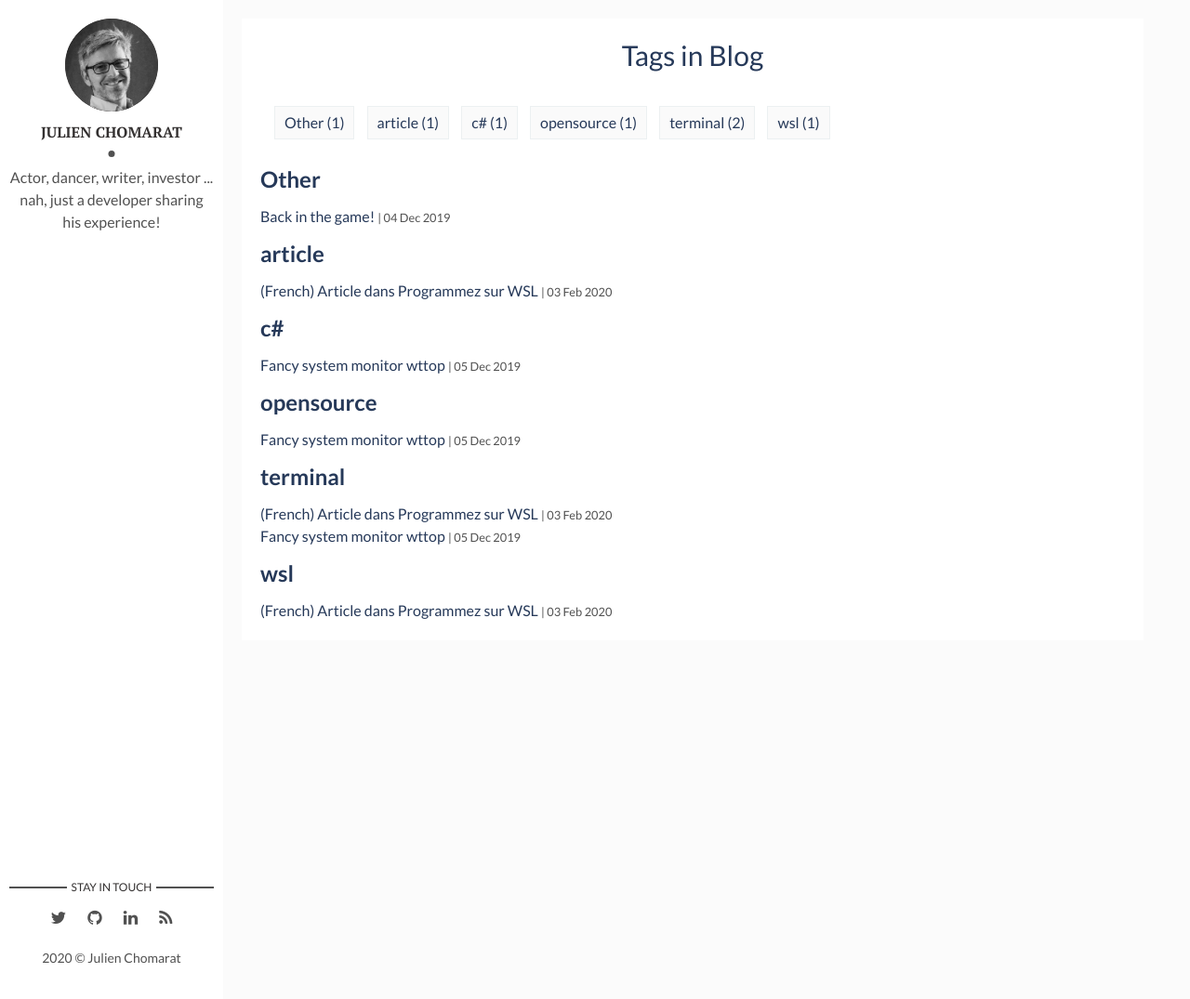
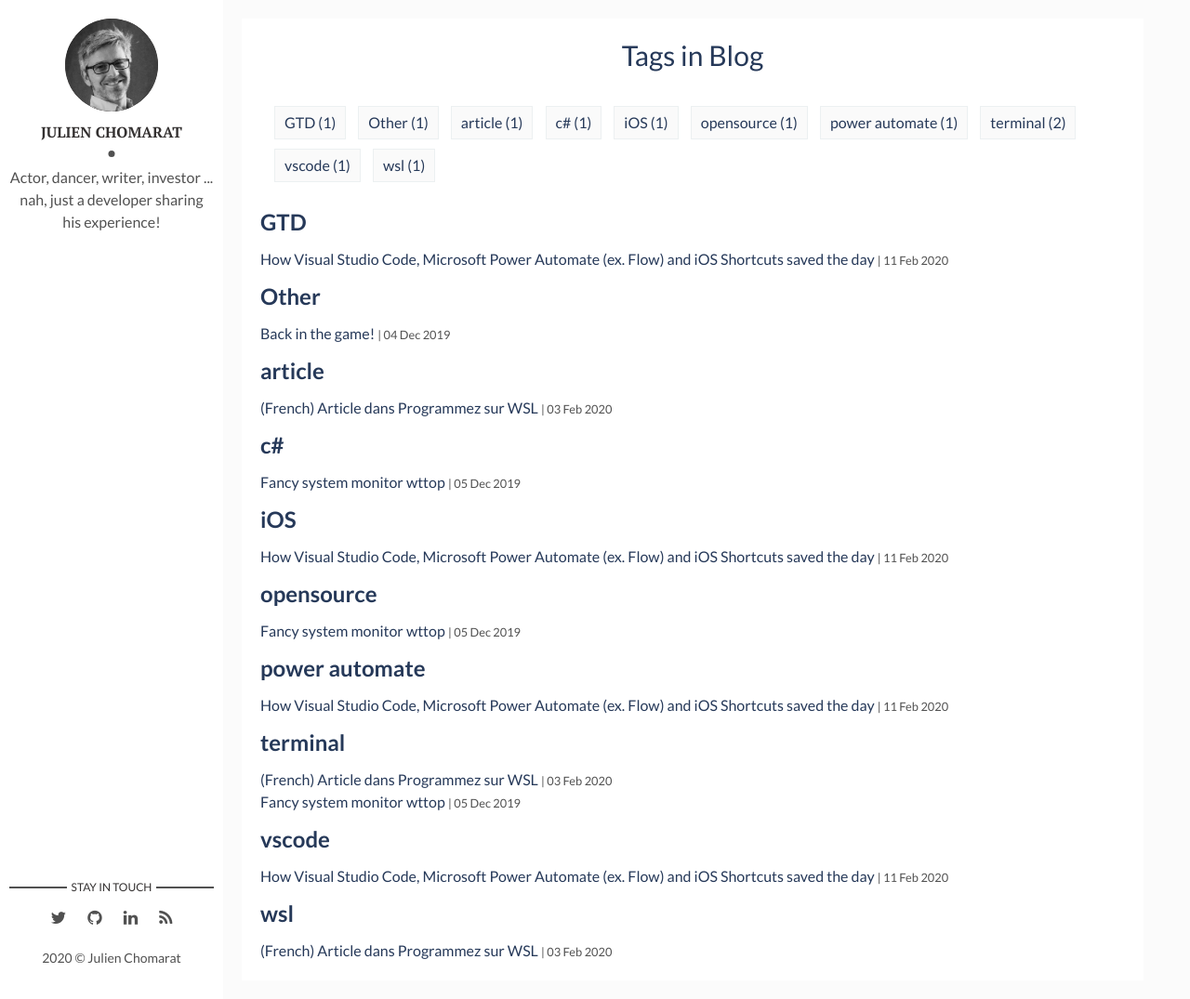
Before and after one commit to jchomarat/jchomarat.github.io, a Jekyll site: the page built from tags.html, in a window 1280 px wide and 1075 px high. Shown: the whole window at 93% size. Built offline with Jekyll 4.4.1, drawn with Linux system fonts in a browser that asks for light colours; some of the changed lines change nothing that is shown.

Commit message:
article finalized

````diff
--- /dev/null
+++ b/_posts/2020-02-06-gtd-vscode-mspowerautomate-iosshortcut.markdown
@@ -0,0 +1,166 @@
+---
+layout: post
+title: How Visual Studio Code, Microsoft Power Automate (ex. Flow) and iOS Shortcuts saved the day
+date: 2020-02-11 10:00:00 +0100
+description: Using a clean organization and a few tricks, you can now easily capture every thoughts that cross your mind
+img: posts/2020-02-06-gtd-vscode-mspowerautomate-iosshortcut/cover.png
+fig-caption:
+tags: [GTD, power automate, iOS, vscode]
+guid: b296bb82-64e7-468f-823a-13bf941c3e08
+---
+In this article I will present an approach I have set up to make sure that all my notes, whether there are personal or related to my work, are centralized and accessible from any devices. I will also propose a way to make sure that my thoughts (that can come at any time) are captured and stored in the same repository.
+
+# Why one needs a methodology
+
+I am fully aware that what I will propose is intended to *me*, as we do not have all the same way of thinking or working. So first thing first is to know yourself. For instance, I have the memory of a goldfish, so I know that I need to write things down in order to not lose them. In addition, thoughts that are crossing my mind, most of time, come when I am doing something else. And of course, this can have an impact on the task I am currently doing. This is by the way part of the GTD (Get Things Done) methodology: we need to off-load our mind in order to remain efficient.
+
+Having notes well organized, and processes to record everything is key.
+
+At home I have a mac, and the tool I am using to store my notes is [nvalt](https://brettterpstra.com/projects/nvalt/). It is a simple, yet efficient, notes taking tool. However, this tool has, to me, two major problems:
+
+1. It is only available on OSX
+2. Notes are stored in [Simple Note](https://simplenote.com/) service, not as *flat files*
+
+I have seen on [Github](https://github.com/) several initiatives to have nvalt *-like* tool ported on Windows - but, and my apologies to the developers who have worked on them, it is not as powerful and quick as [nvalt](https://brettterpstra.com/projects/nvalt/).
+
+Notes in [nvalt](https://brettterpstra.com/projects/nvalt/) can be stored in [Simple Note](https://simplenote.com/), hence accessible from Windows using the [Simple Note](https://simplenote.com/) client. A client is also available in iOS & Android. Again, [Simple Note](https://simplenote.com/) is lacking the value [nvalt](https://brettterpstra.com/projects/nvalt/) is bringing.
+
+I have plans to make my own tool, in Python with QT, that will be cross platform, but it takes time. So in the meantime I needed to come up with a solution.
+
+# What are we going to do
+
+This being said, I had to make trade-offs on my needs to achieve what I want.
+
+Talking about needs, what do I need?
+
+- [ ]  Text based notes tool (that can be markdown, but markdown is text-based)
+- [ ] Search capabilities (notes file name & content search)
+- [ ] Keyboards shortcut for quicker access to my content
+- [ ] Accessible from Windows 10, OSX and iOS
+- [ ] Way to capture what crosses my mind, whether I am on my phone or on my computer
+- [ ] Captured thoughts must be timestamped and stored in the same repository as my entire notes
+
+To achieve all of that, we are going to use the following tools:
+
+* [Visual Studio Code](https://code.visualstudio.com/), or vscode, a free IDE that supports markdown, available on both Windows & OSX (and even Linux, but I do not need that)
+* [OneDrive](https://onedrive.live.com/), a cloud based storage
+* [Microsoft Power Automate](https://preview.flow.microsoft.com/), the new name for Microsoft Flow, a web based application to build powerful workflow from multiple web services
+* [iOS Shortcuts](https://apps.apple.com/us/app/shortcuts/id915249334), a powerful free application on iOS to build workflow that can interact with local applications
+
+# How are we going to aggregate all of these tools
+
+## First step: having a clean notes organization
+
+The essential first step is to make sure that all of my notes are well organized. A note will be a markdown *file*, in folders / sub folders. This is typically something that will be different from one person to another. Some like n-dimensions folders, some other prefer everything flat. It is up to you to organize that.
+
+These notes will be stored locally on my computer, under the [OneDrive](https://onedrive.live.com/) folder, or any other service. Again, it is up to you to decide in which cloud your notes will be stored.
+
+And finally, we will use vscode to interact with these notes. Here is how it looks like to me:
+
+![Notes taking]({{site.baseurl}}/assets/img/posts/2020-02-06-gtd-vscode-mspowerautomate-iosshortcut/vscode-notes.png){:width="600px"}
+
+Visual Studio code provides all the features built-in to navigate through files (**ctrl+p**), and to search within all the files (**ctrl+shift+f**). It also fully supports markdown, so you can organize your note with a color schema that makes it easy to read.
+
+Based on my needs, where am I at so far?
+
+- [x] Text based notes tool (that can be markdown, but markdown is text-based)
+- [x] Search capabilities (notes file name & content search)
+- [x] Keyboards shortcut for quicker access to my content
+- [x] Accessible from Windows 10, OSX and iOS
+- [ ] Way to capture what crosses my mind, whether I am on my phone or on my computer
+- [ ] Captured thoughts must be timestamped and stored in the same repository as my entire notes
+
+## Second step: easily capture my thoughts
+
+My notes are now organized the way I want. In the print screen above, in my notes list, there is one note called *inbox.md*. This note will actually receive all incoming captured thoughts. The idea behind the GTD methodology is to off-load your mind in an inbox (as new incoming mails) and your only duty is to go there and deal with them, whether it is a *to do* or a note. It is then up to you to handle tasks, there are tons of tools out there and again, you need to find the best way for *you* to handle tasks (including follow-up). For me, a simple text file, with the [todo.txt](http://todotxt.org/) syntax.
+
+To capture my thoughts I will use both [Microsoft Power Automate](https://preview.flow.microsoft.com/) and [iOS Shortcuts](https://apps.apple.com/us/app/shortcuts/id915249334).
+
+Why do I need Power Automate? The reason is that I will need to write in the file *inbox.md* stored on OneDrive, and from iOS Shortcut, it is not yet possible! So Power Automate will actually expose an endpoint (anonymous) and write incoming text into this file. It is then Power Automate's responsibility to keep my OneDrive credentials. iOS Shortcut will be the *front-end* on my Phone, easily accessible from the widgets.
+
+![iOS Widgets]({{site.baseurl}}/assets/img/posts/2020-02-06-gtd-vscode-mspowerautomate-iosshortcut/ios-widgets.png){:width="400px"}
+
+### Set up Power Automate
+
+I strongly encourage to look at Power Automate, it is very powerful and allow tons of things. For my need, the configuration will be pretty simple:
+
+![Power automate steps]({{site.baseurl}}/assets/img/posts/2020-02-06-gtd-vscode-mspowerautomate-iosshortcut/power-automate-steps.png){:width="600px"}
+
+1 - The trigger is an incoming HTTP request
+
+![Step 1]({{site.baseurl}}/assets/img/posts/2020-02-06-gtd-vscode-mspowerautomate-iosshortcut/power-automate-step-1.png){:width="400px"}
+
+This HTTP request will be a POST, and the payload will have one property, *text*, with the actual captured text, sent by iOS Shortcuts
+
+2 - Small hack to have carriage return
+
+![Step 2]({{site.baseurl}}/assets/img/posts/2020-02-06-gtd-vscode-mspowerautomate-iosshortcut/power-automate-step-2.png){:width="400px"}
+
+When my new thought will be appended to the file *inbox.md*, I want to have carriage return at the end of the file before adding the new content. I did not find a proper way to do it, so this hack will do ...
+
+3 - Get the current timestamp
+
+![Step 3]({{site.baseurl}}/assets/img/posts/2020-02-06-gtd-vscode-mspowerautomate-iosshortcut/power-automate-step-3.png){:width="600px"}
+
+I instantiate a variable with the current formatted date and time. The expression to define is:
+
+```sh
+formatDateTime(utcNow(),'MMMM dd, yyyy HH:mm')
+```
+
+4 - Get the file *inbox.md* content
+
+![Step 4]({{site.baseurl}}/assets/img/posts/2020-02-06-gtd-vscode-mspowerautomate-iosshortcut/power-automate-step-4.png){:width="400px"}
+
+This step is the OneDrive connector. I need to register the OneDrive service first, then I can browse files and specify my file *inbox.md*, under the folder *notes*.
+
+This step will actually load the file content so that I can edit the underlying string.
+
+5 - Update the content and upload the edited file into OneDrive
+
+![Step 5]({{site.baseurl}}/assets/img/posts/2020-02-06-gtd-vscode-mspowerautomate-iosshortcut/power-automate-step-5.png){:width="600px"}
+
+This step does two things: append my new text and upload the new file. The expression used is:
+
+```sh
+concat(outputs('Get_file_content')?['body'], variables('CarriageReturn'), variables('CarriageReturn'), '# ', variables('ThoughtTitle'), variables('CarriageReturn'), triggerBody()?['text'])
+```
+
+**outputs('Get_file_content')?['body']** is the actual file content retrieved step 4.
+
+**triggerBody()?['text']** is the text send to the Power Automate flow from iOS shortcut (this will be detailed right after).
+
+Both **CarriageReturn** and **ThoughtTitle** are the variable defined steps 2 and 3.
+
+### Set up iOS Shortcuts
+
+Our *back-end* is now working. Let's work now on the *front-end*.
+
+iOS Shortcuts, if you do not know it, is also an amazing free application available that allow to build workflows to automate tasks. As Power Automate, defining an iOS workflow is adding steps and triggers.
+
+![iOS Shortcuts]({{site.baseurl}}/assets/img/posts/2020-02-06-gtd-vscode-mspowerautomate-iosshortcut/ios-shortcuts.png){:width="400px"}
+
+1 - Scripting activity to ask for input
+
+This built in action will open a popup asking to input the thought you want to capture (or if you are using Siri via voice, it will record what you say).
+
+2 - Store this input into a variable
+
+Create a new variable from the input gathered step 1.
+
+3 - The magic: post this text to my HTTP trigger in Power Automate
+
+This step will actually make an HTTP call, with Post to the Power Automate flow (make sure to replace *{URL Power Automate}* with the URL you get from step 1 of the Power Automate workflow). Add a *json* body, with the variable *text* (as we have specified previously). Nothing more. Simple, eh?
+
+So now, I think I am good, job done!
+
+- [x] Text based notes tool (that can be markdown, but markdown is text-based)
+- [x] Search capabilities (notes file name & content search)
+- [x] Keyboards shortcut for quicker access to my content
+- [x] Accessible from Windows 10, OSX and iOS
+- [x] Way to capture what crosses my mind, whether I am on my phone or on my computer
+- [x] Captured thoughts must be timestamped and stored in the same repository as my entire notes
+
+# Conclusion
+
+With no programming, and tools we have at our disposal (except Power Automate, all the other tools are free), we can achieve great things. I've been using that process for a few weeks now, and I am perfectly happy. I will see how it goes on the long run.
--- a/assets/css/main.css
+++ b/assets/css/main.css
@@ -1501,3 +1501,13 @@ a.newer-posts:hover {
   font-weight: bolder;
   color: #007F0E;
 }
+
+/* tasks */
+ul.task-list {
+  list-style-type: none;
+  padding-inline-start: 15px;
+}
+
+input.task-list-item-checkbox {
+  margin-right: 5px;
+}
````
Also changed, not shown: assets/img/posts/2020-02-06-gtd-vscode-mspowerautomate-iosshortcut/cover.png (added), assets/img/posts/2020-02-06-gtd-vscode-mspowerautomate-iosshortcut/ios-shortcuts.png (added), assets/img/posts/2020-02-06-gtd-vscode-mspowerautomate-iosshortcut/ios-widgets.png (added), assets/img/posts/2020-02-06-gtd-vscode-mspowerautomate-iosshortcut/power-automate-step-1.png (added), assets/img/posts/2020-02-06-gtd-vscode-mspowerautomate-iosshortcut/power-automate-step-2.png (added), assets/img/posts/2020-02-06-gtd-vscode-mspowerautomate-iosshortcut/power-automate-step-3.png (added), assets/img/posts/2020-02-06-gtd-vscode-mspowerautomate-iosshortcut/power-automate-step-4.png (added), assets/img/posts/2020-02-06-gtd-vscode-mspowerautomate-iosshortcut/power-automate-step-5.png (added), assets/img/posts/2020-02-06-gtd-vscode-mspowerautomate-iosshortcut/power-automate-steps.png (added), assets/img/posts/2020-02-06-gtd-vscode-mspowerautomate-iosshortcut/vscode-notes.png (added).
